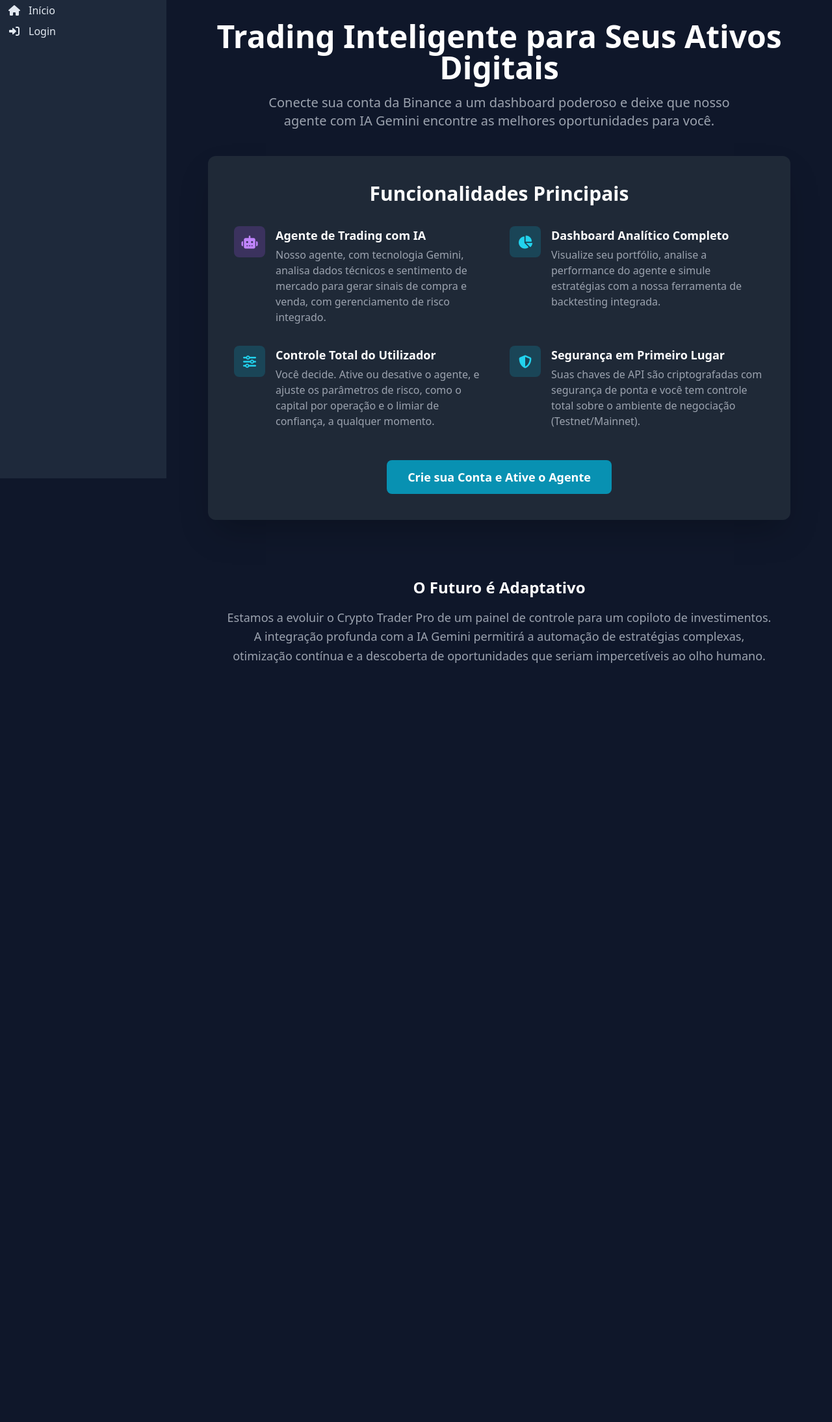
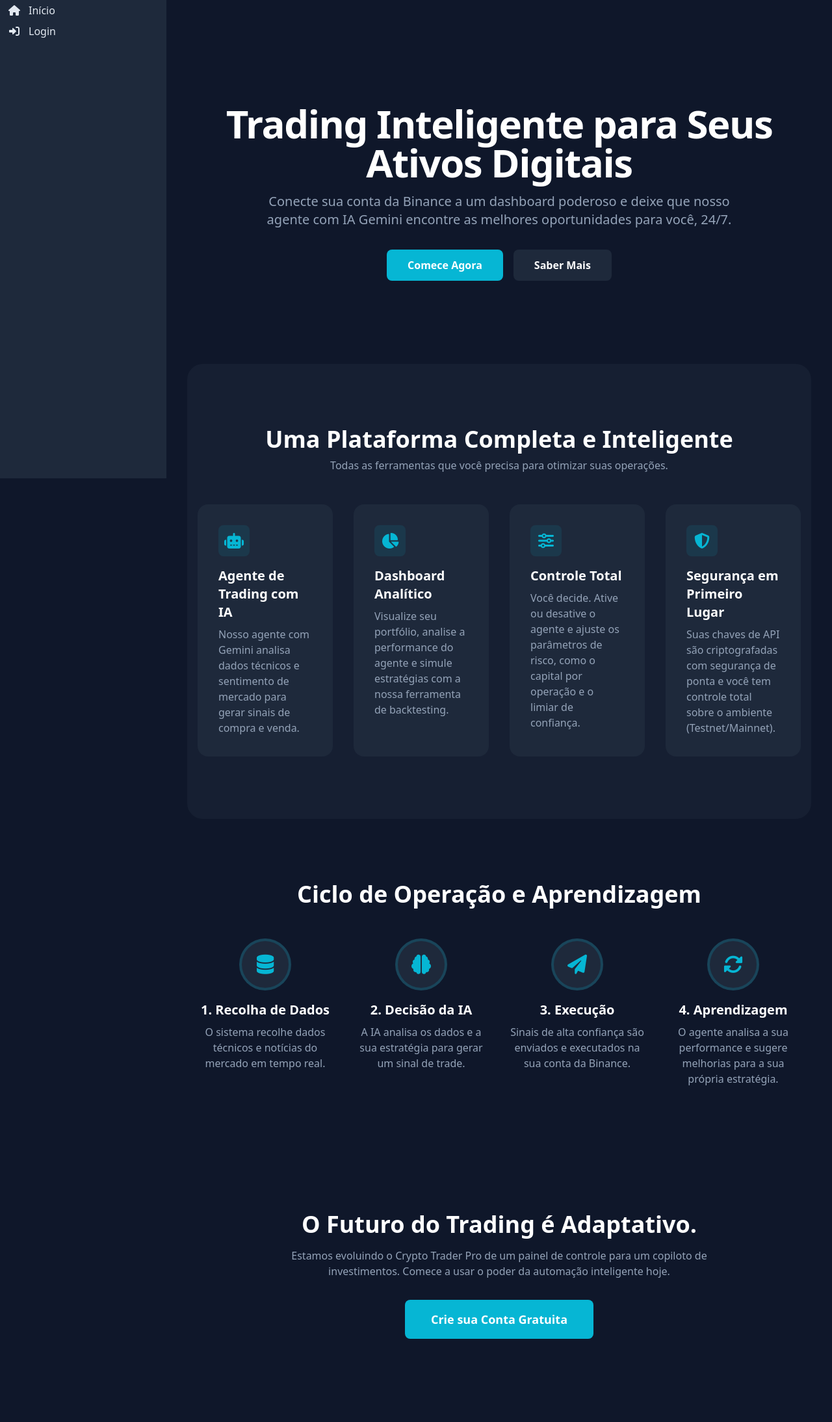
Before and after one commit to netoalmanca/crypto_trader, a Django app: page / in a window 1280 px wide. Shown: the part 64-2252 px from the top of the page at 65% size. Before the commit the page ends 1084 px from the top, so only its background shows below. Run offline with Django 4.2, Linux system fonts and the light colour scheme; parts of the project's set-up code (start-up, migrations or seed data) failed here and were passed over; some libraries are stand-ins or nearby versions.

Commit message:
Atualização

```diff
--- a/templates/core/index.html
+++ b/templates/core/index.html
@@ -5,72 +5,123 @@
 {% block title %}Crypto Trader Pro - Sua Plataforma de Trading Inteligente{% endblock %}
 
 {% block content %}
-<div class="text-center">
-    <h1 class="text-4xl sm:text-5xl font-extrabold text-white mb-4">
+<div class="text-white">
+    <!-- Secção Hero -->
+    <section class="text-center py-20 sm:py-32">
+        <div class="container mx-auto px-4">
+            <h1 class="text-4xl sm:text-5xl md:text-6xl font-extrabold tracking-tight mb-4">
                 Trading Inteligente para Seus Ativos Digitais
             </h1>
-    <p class="text-lg sm:text-xl text-gray-400 mb-10 max-w-3xl mx-auto">
-        Conecte sua conta da Binance a um dashboard poderoso e deixe que nosso agente com IA Gemini encontre as melhores oportunidades para você.
+            <p class="text-lg sm:text-xl text-light-text max-w-3xl mx-auto mb-8">
+                Conecte sua conta da Binance a um dashboard poderoso e deixe que nosso agente com IA Gemini encontre as melhores oportunidades para você, 24/7.
             </p>
-
-    <div class="bg-gray-800 p-6 sm:p-10 rounded-xl shadow-2xl max-w-4xl mx-auto">
-        <h2 class="text-2xl sm:text-3xl font-semibold text-white mb-8">Funcionalidades Principais</h2>
-
-        <div class="grid grid-cols-1 md:grid-cols-2 gap-8 text-left">
-            <div class="flex items-start space-x-4">
-                <div class="flex-shrink-0 h-12 w-12 rounded-lg bg-purple-500/20 flex items-center justify-center">
-                    <i class="fas fa-robot fa-lg text-purple-400"></i>
-                </div>
-                <div>
-                    <h3 class="text-lg font-bold text-white">Agente de Trading com IA</h3>
-                    <p class="text-gray-400 mt-1">Nosso agente, com tecnologia Gemini, analisa dados técnicos e sentimento de mercado para gerar sinais de compra e venda, com gerenciamento de risco integrado.</p>
+            <div class="flex justify-center space-x-4">
+                {% if not user.is_authenticated %}
+                    <a href="{% url 'core:register' %}" class="btn-primary !w-auto text-base !py-3 !px-8 bg-accent hover:bg-cyan-600 transition-transform transform hover:scale-105">Comece Agora</a>
+                    <a href="#features" class="btn-primary !w-auto text-base !py-3 !px-8 bg-secondary hover:bg-gray-700">Saber Mais</a>
+                {% else %}
+                    <a href="{% url 'core:dashboard' %}" class="btn-primary !w-auto text-base !py-3 !px-8 bg-accent hover:bg-cyan-600 transition-transform transform hover:scale-105">Acessar meu Dashboard</a>
+                {% endif %}
             </div>
         </div>
-            <div class="flex items-start space-x-4">
-                <div class="flex-shrink-0 h-12 w-12 rounded-lg bg-cyan-500/20 flex items-center justify-center">
-                    <i class="fas fa-chart-pie fa-lg text-cyan-400"></i>
+    </section>
+
+    <!-- Secção de Funcionalidades -->
+    <section id="features" class="py-20 sm:py-24 bg-secondary/50 rounded-3xl">
+        <div class="container mx-auto px-4">
+            <div class="text-center mb-12">
+                <h2 class="text-3xl sm:text-4xl font-bold">Uma Plataforma Completa e Inteligente</h2>
+                <p class="text-light-text mt-2">Todas as ferramentas que você precisa para otimizar suas operações.</p>
             </div>
-                <div>
-                    <h3 class="text-lg font-bold text-white">Dashboard Analítico Completo</h3>
-                    <p class="text-gray-400 mt-1">Visualize seu portfólio, analise a performance do agente e simule estratégias com a nossa ferramenta de backtesting integrada.</p>
+            <div class="grid grid-cols-1 md:grid-cols-2 lg:grid-cols-4 gap-8">
+                <!-- Card 1: Agente de IA -->
+                <div class="bg-secondary p-8 rounded-2xl">
+                    <div class="bg-accent/10 text-accent h-12 w-12 rounded-lg flex items-center justify-center mb-4">
+                        <i class="fas fa-robot text-2xl"></i>
                     </div>
+                    <h3 class="text-xl font-bold mb-2">Agente de Trading com IA</h3>
+                    <p class="text-light-text">Nosso agente com Gemini analisa dados técnicos e sentimento de mercado para gerar sinais de compra e venda.</p>
                 </div>
-            <div class="flex items-start space-x-4">
-                <div class="flex-shrink-0 h-12 w-12 rounded-lg bg-cyan-500/20 flex items-center justify-center">
-                    <i class="fas fa-sliders-h fa-lg text-cyan-400"></i>
+                <!-- Card 2: Dashboard Analítico -->
+                <div class="bg-secondary p-8 rounded-2xl">
+                     <div class="bg-accent/10 text-accent h-12 w-12 rounded-lg flex items-center justify-center mb-4">
+                        <i class="fas fa-chart-pie text-2xl"></i>
                     </div>
-                <div>
-                    <h3 class="text-lg font-bold text-white">Controle Total do Utilizador</h3>
-                    <p class="text-gray-400 mt-1">Você decide. Ative ou desative o agente, e ajuste os parâmetros de risco, como o capital por operação e o limiar de confiança, a qualquer momento.</p>
+                    <h3 class="text-xl font-bold mb-2">Dashboard Analítico</h3>
+                    <p class="text-light-text">Visualize seu portfólio, analise a performance do agente e simule estratégias com a nossa ferramenta de backtesting.</p>
                 </div>
+                <!-- Card 3: Controle Total -->
+                <div class="bg-secondary p-8 rounded-2xl">
+                     <div class="bg-accent/10 text-accent h-12 w-12 rounded-lg flex items-center justify-center mb-4">
+                        <i class="fas fa-sliders-h text-2xl"></i>
                     </div>
-            <div class="flex items-start space-x-4">
-                <div class="flex-shrink-0 h-12 w-12 rounded-lg bg-cyan-500/20 flex items-center justify-center">
-                    <i class="fas fa-shield-alt fa-lg text-cyan-400"></i>
+                    <h3 class="text-xl font-bold mb-2">Controle Total</h3>
+                    <p class="text-light-text">Você decide. Ative ou desative o agente e ajuste os parâmetros de risco, como o capital por operação e o limiar de confiança.</p>
                 </div>
-                <div>
-                    <h3 class="text-lg font-bold text-white">Segurança em Primeiro Lugar</h3>
-                    <p class="text-gray-400 mt-1">Suas chaves de API são criptografadas com segurança de ponta e você tem controle total sobre o ambiente de negociação (Testnet/Mainnet).</p>
+                <!-- Card 4: Segurança -->
+                <div class="bg-secondary p-8 rounded-2xl">
+                     <div class="bg-accent/10 text-accent h-12 w-12 rounded-lg flex items-center justify-center mb-4">
+                        <i class="fas fa-shield-alt text-2xl"></i>
+                    </div>
+                    <h3 class="text-xl font-bold mb-2">Segurança em Primeiro Lugar</h3>
+                    <p class="text-light-text">Suas chaves de API são criptografadas com segurança de ponta e você tem controle total sobre o ambiente (Testnet/Mainnet).</p>
                 </div>
             </div>
         </div>
+    </section>
 
+    <!-- Secção "Como Funciona" -->
+    <section class="py-20 sm:py-24">
+        <div class="container mx-auto px-4 text-center">
+            <h2 class="text-3xl sm:text-4xl font-bold mb-12">Ciclo de Operação e Aprendizagem</h2>
+            <div class="grid grid-cols-1 md:grid-cols-4 gap-8">
+                <!-- Passo 1 -->
+                <div class="text-center">
+                    <div class="bg-secondary h-20 w-20 rounded-full flex items-center justify-center mx-auto mb-4 border-4 border-accent/20">
+                        <i class="fas fa-database text-3xl text-accent"></i>
+                    </div>
+                    <h3 class="text-xl font-semibold mb-2">1. Recolha de Dados</h3>
+                    <p class="text-light-text">O sistema recolhe dados técnicos e notícias do mercado em tempo real.</p>
+                </div>
+                <!-- Passo 2 -->
+                <div class="text-center">
+                    <div class="bg-secondary h-20 w-20 rounded-full flex items-center justify-center mx-auto mb-4 border-4 border-accent/20">
+                        <i class="fas fa-brain text-3xl text-accent"></i>
+                    </div>
+                    <h3 class="text-xl font-semibold mb-2">2. Decisão da IA</h3>
+                    <p class="text-light-text">A IA analisa os dados e a sua estratégia para gerar um sinal de trade.</p>
+                </div>
+                <!-- Passo 3 -->
+                <div class="text-center">
+                    <div class="bg-secondary h-20 w-20 rounded-full flex items-center justify-center mx-auto mb-4 border-4 border-accent/20">
+                        <i class="fas fa-paper-plane text-3xl text-accent"></i>
+                    </div>
+                    <h3 class="text-xl font-semibold mb-2">3. Execução</h3>
+                    <p class="text-light-text">Sinais de alta confiança são enviados e executados na sua conta da Binance.</p>
+                </div>
+                <!-- Passo 4 -->
+                <div class="text-center">
+                    <div class="bg-secondary h-20 w-20 rounded-full flex items-center justify-center mx-auto mb-4 border-4 border-accent/20">
+                        <i class="fas fa-sync-alt text-3xl text-accent"></i>
+                    </div>
+                    <h3 class="text-xl font-semibold mb-2">4. Aprendizagem</h3>
+                    <p class="text-light-text">O agente analisa a sua performance e sugere melhorias para a sua própria estratégia.</p>
+                </div>
+            </div>
+        </div>
+    </section>
+
+    <!-- Secção Final de Call to Action -->
+    <section class="py-20 sm:py-24">
+        <div class="container mx-auto px-4 text-center">
+            <h2 class="text-3xl sm:text-4xl font-bold">O Futuro do Trading é Adaptativo.</h2>
+            <p class="text-light-text mt-4 max-w-2xl mx-auto mb-8">
+                Estamos evoluindo o Crypto Trader Pro de um painel de controle para um copiloto de investimentos. Comece a usar o poder da automação inteligente hoje.
+            </p>
             {% if not user.is_authenticated %}
-        <div class="mt-12 flex flex-col sm:flex-row justify-center space-y-4 sm:space-y-0 sm:space-x-4">
-            <a href="{% url 'core:register' %}" class="bg-cyan-600 hover:bg-cyan-500 text-white font-bold py-3 px-8 text-lg rounded-lg transition-transform transform hover:scale-105">Crie sua Conta e Ative o Agente</a>
-        </div>
-        {% else %}
-        <div class="mt-12">
-            <a href="{% url 'core:dashboard' %}" class="bg-cyan-600 hover:bg-cyan-500 text-white font-bold py-3 px-8 text-lg rounded-lg transition-transform transform hover:scale-105">Acessar meu Dashboard</a>
-        </div>
+                <a href="{% url 'core:register' %}" class="btn-primary !w-auto text-lg !py-4 !px-10 bg-accent hover:bg-cyan-600 transition-transform transform hover:scale-105">Crie sua Conta Gratuita</a>
             {% endif %}
         </div>
-
-    <div class="mt-16 p-6 max-w-4xl mx-auto">
-        <h3 class="text-xl sm:text-2xl font-semibold text-white mb-4">O Futuro é Adaptativo</h3>
-        <p class="text-gray-400 text-lg leading-relaxed">
-            Estamos a evoluir o Crypto Trader Pro de um painel de controle para um copiloto de investimentos. A integração profunda com a IA Gemini permitirá a automação de estratégias complexas, otimização contínua e a descoberta de oportunidades que seriam impercetíveis ao olho humano.
-        </p>
-    </div>
+    </section>
 </div>
 {% endblock %}
```
Also changed, not shown: README.md, 1 other file. Lines whose indentation alone changed are shown as unchanged.
